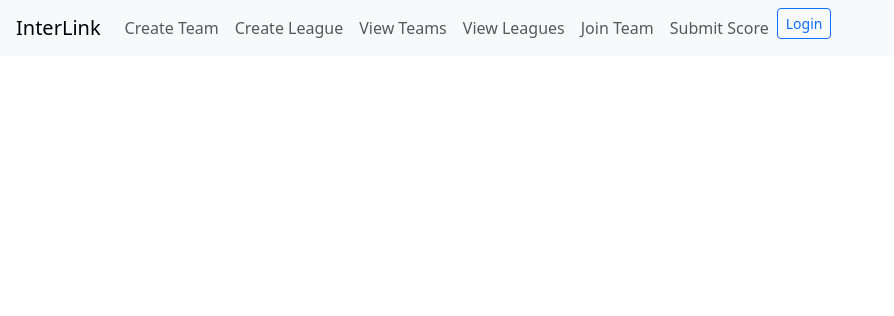
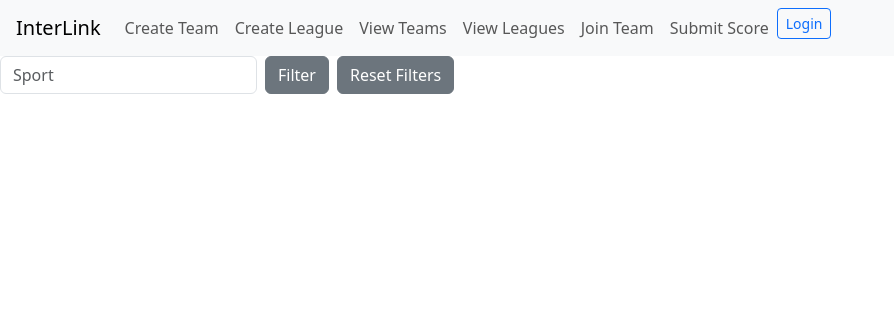
Before and after one commit to IWU-CS253/Interlink, a Flask app: page /league_view in a window 1280 px wide. Shown: the top 316 px of the page, without its empty margins (0-894 px from the left). Run offline with Flask 3, Linux system fonts and the light colour scheme; data that the repository does not hold is empty.

Commit message:
league filtering wip

```diff
--- a/app.py
+++ b/app.py
@@ -74,19 +74,20 @@ def league_creation():
 
     return render_template("league_creation.html")
 
-@app.route('/league_view')
+@app.route('/league_view', methods=["GET", "POST"])
 def league_view():
-    search = request.args.get('search', None)
+    filter = request.args.get('filter', None)
     db = get_db()
 
-    if search:
-        cur = db.execute('SELECT league_name, sport, max_teams FROM leagues where SPORT=?', (search,))
+    if filter:
+        cur = db.execute('SELECT league_name, sport, max_teams FROM leagues where sport=? ORDER BY league_name', (filter,))
         league_rows = cur.fetchall()
         leagues = [row[0] for row in league_rows]
     else:
-        cur = db.execute("SELECT league_name, sport, max_teams from leagues")
+        cur = db.execute("SELECT league_name, sport, max_teams from leagues ORDER BY league_name")
         league_rows = cur.fetchall()
         leagues = [row[0] for row in league_rows]
+
     return render_template('league_view.html', leagues=leagues)
 
 @app.route('/team-creation')
--- a/templates/league_view.html
+++ b/templates/league_view.html
@@ -1,10 +1,32 @@
 {% extends 'layout.html' %}
 {% block body %}
 <body>
-    <ul>
-        {% for league_name in leagues %}
-        <li>{{ league_name }}</li>
-        {% endfor %}
-    </ul>
+    <form action="{{ url_for('league_view') }}" method="get">
+        <div class="row g-2 mb-3">
+            <div class="col-auto">
+                <input name="filter" list="sports" placeholder="Sport" class="form-control" autocomplete="off">
+                <datalist id="sports">
+                    <option value="Volleyball">Volleyball</option>
+                    <option value="Football">Football</option>
+                    <option value="Basketball">Basketball</option>
+                    <option value="Soccer">Soccer</option>
+                    <option value="Water Polo">Water Polo</option>
+                    <option value="Badminton">Badminton</option>
+                </datalist>
+            </div>
+          <div class="col-auto">
+              <button type="submit" class="btn btn-secondary">Filter</button>
+          </div>
+        <div class="col-auto">
+            <a href="{{ url_for('league_view') }}" class="btn btn-secondary">Reset Filters</a>
+        </div>
+
+    </form>
+    {% for league in leagues %}
+        <div>
+            <h4>{{ league }}</h4>
+            <h6>{{ league.sport }}</h6>
+        </div>
+    {% endfor %}
 </body>
 {% endblock %}
```
